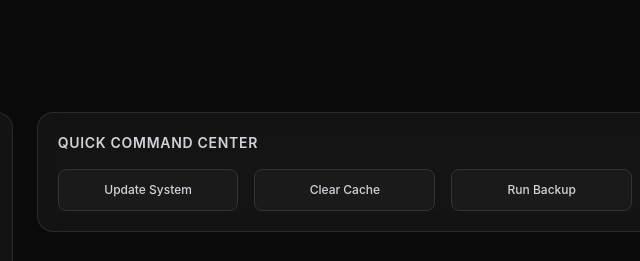
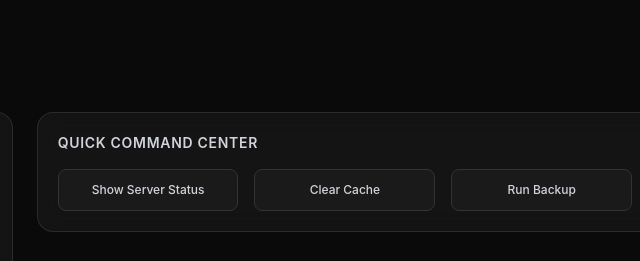
Before and after one commit to Thamindu-Dev/data-viz-dashboard, a plain HTML site: page dashboard/dist/index.html in a window 1280 px wide. Shown: the top 261 px of the page, 406-1046 px from the left. Drawn offline with nearby package versions, Linux system fonts and the light colour scheme; no server answers.

Commit message:
docs(ui): rename update button to clarify it shows server status

```diff
--- a/dashboard/dist/index.html
+++ b/dashboard/dist/index.html
@@ -150,7 +150,7 @@
                 <div class="grid grid-cols-2 md:grid-cols-4 gap-4">
                     <button onclick="sendCmd('update')"
                         class="btn-action p-3 rounded-lg text-xs text-center font-medium text-gray-300">
-                        Update System
+                        Show Server Status
                     </button>
                     <button onclick="sendCmd('cleanup')"
                         class="btn-action p-3 rounded-lg text-xs text-center font-medium text-gray-300">
```
